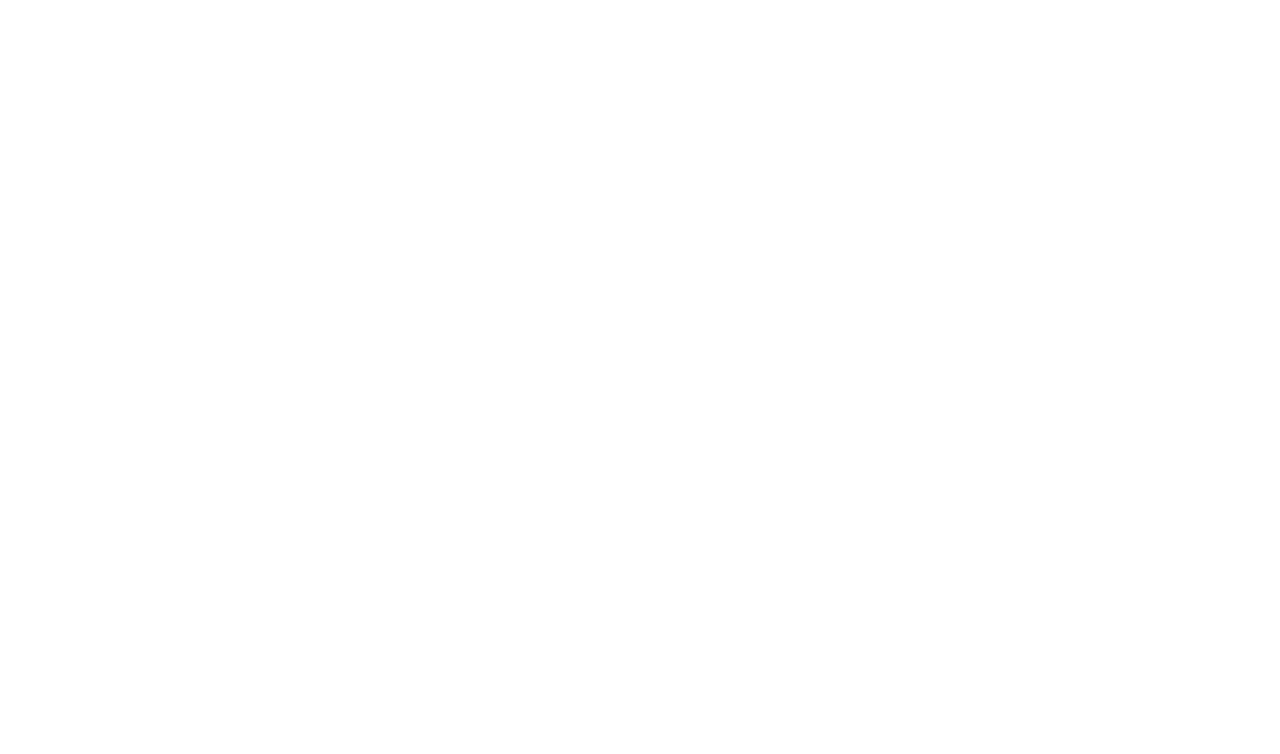
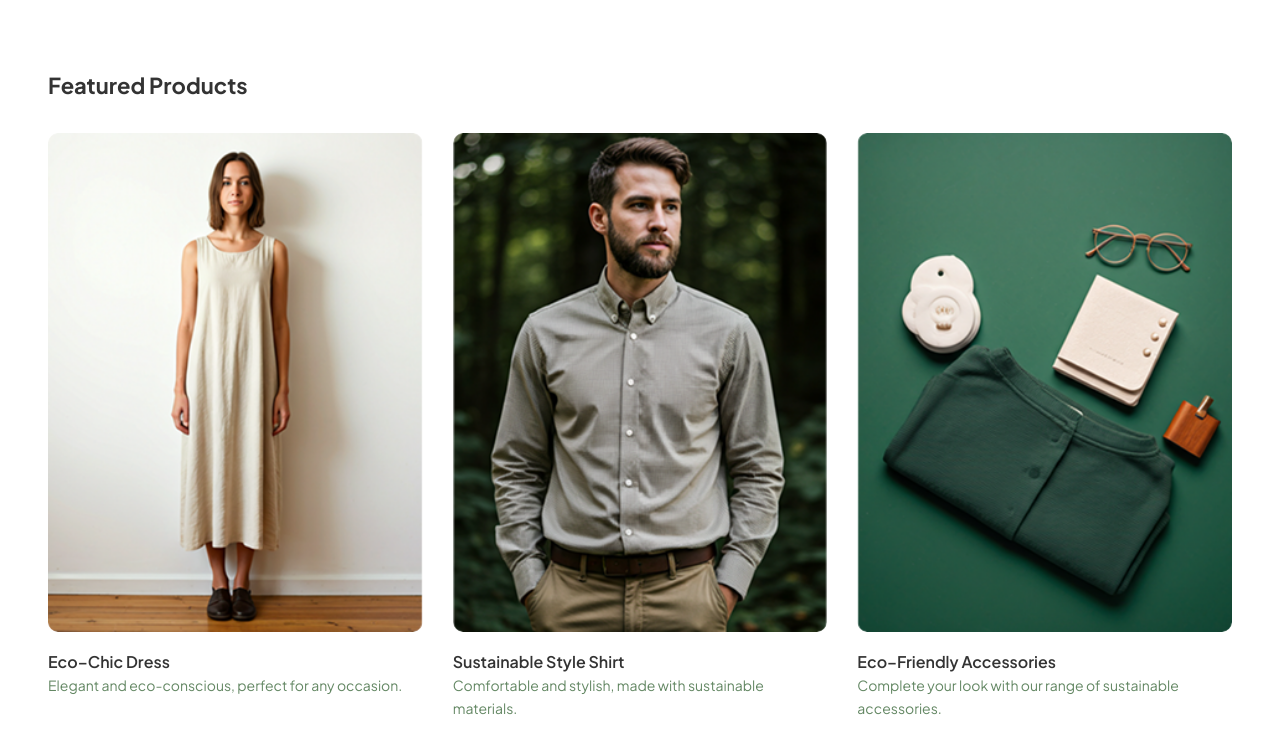
Before and after one commit to LizettePerez/VerdeModa, a plain HTML site: page index.html in a window 1280 px wide. Drawn offline with Linux system fonts and the light colour scheme.

Commit message:
Productos

```diff
--- a/index.html
+++ b/index.html
@@ -5,6 +5,9 @@
   <meta charset="UTF-8" />
   <meta name="viewport" content="width=device-width, initial-scale=1.0" />
   <title>VerdeModa</title>
+
+  <!-- Google Fonts: Plus Jakarta Sans -->
+  <link href="https://fonts.googleapis.com/css2?family=Plus+Jakarta+Sans:wght@400;600;700&display=swap" rel="stylesheet">
 
   <link rel="stylesheet" href="./style.css" />
 
@@ -18,6 +21,27 @@
   <main>
     <section></section>
 
+  <section class="section-products">
+    <h2>Featured Products</h2>
+    <div class="products">
+      <div class="product">
+        <img src="assets\img\eco-dress.png" alt="Eco–Chic Dress">
+        <h4>Eco–Chic Dress</h4>
+        <p>Elegant and eco-conscious, perfect for any occasion.</p>
+      </div>
+      <div class="product">
+        <img src="assets\img\sustainable-shirt.png" alt="Sustainable Style Shirt">
+        <h4>Sustainable Style Shirt</h4>
+        <p>Comfortable and stylish, made with sustainable materials.</p>
+      </div>
+      <div class="product">
+        <img src="assets\img\eco-accessories.png" alt="Eco–Friendly Accessories">
+        <h4>Eco–Friendly Accessories</h4>
+        <p>Complete your look with our range of sustainable accessories.</p>
+      </div>
+    </div>
+  </section>
+
     <section></section>
   </main>
 
--- a/style.css
+++ b/style.css
@@ -8,3 +8,61 @@
   --color-btn: #14B814;
   --color-nav: #E5E8EB;
 }
+
+    body {
+      font-family: 'Plus Jakarta Sans';
+      line-height: 1.6;
+      color: #333;
+      background: #fff;
+    }
+
+    .section-products {
+      padding: 60px 40px;
+    }
+
+    .section-products h2 {
+      margin-top: 0px;
+      margin-bottom: 0px;
+      font-family: 'Plus Jakarta Sans';
+      font-size: 22px;
+      margin-bottom: 30px;
+      font-weight: 700;
+    }
+
+    .products {
+      display: flex;
+      gap: 30px;
+      flex-wrap: wrap;
+    }
+
+    .product {
+      flex: 1;
+      min-width: 250px;
+    }
+
+    .product img {
+      width: 100%;
+      border-radius: 10px;
+    }
+
+    .product h4 {
+      font-family: 'Plus Jakarta Sans';
+      margin-top: 10px;
+      margin-bottom: 0px;
+      font-size: 16px;
+      font-weight: 600;
+    }
+
+    .product p {
+      margin-top: 0px;
+      margin-bottom: 0px;
+      color: #638763;
+      font-size: 14px;
+      font-weight: 400;
+    }
+
+    @media (max-width: 768px) {
+      .products, .features {
+        flex-direction: column;
+      }
+    }
```
